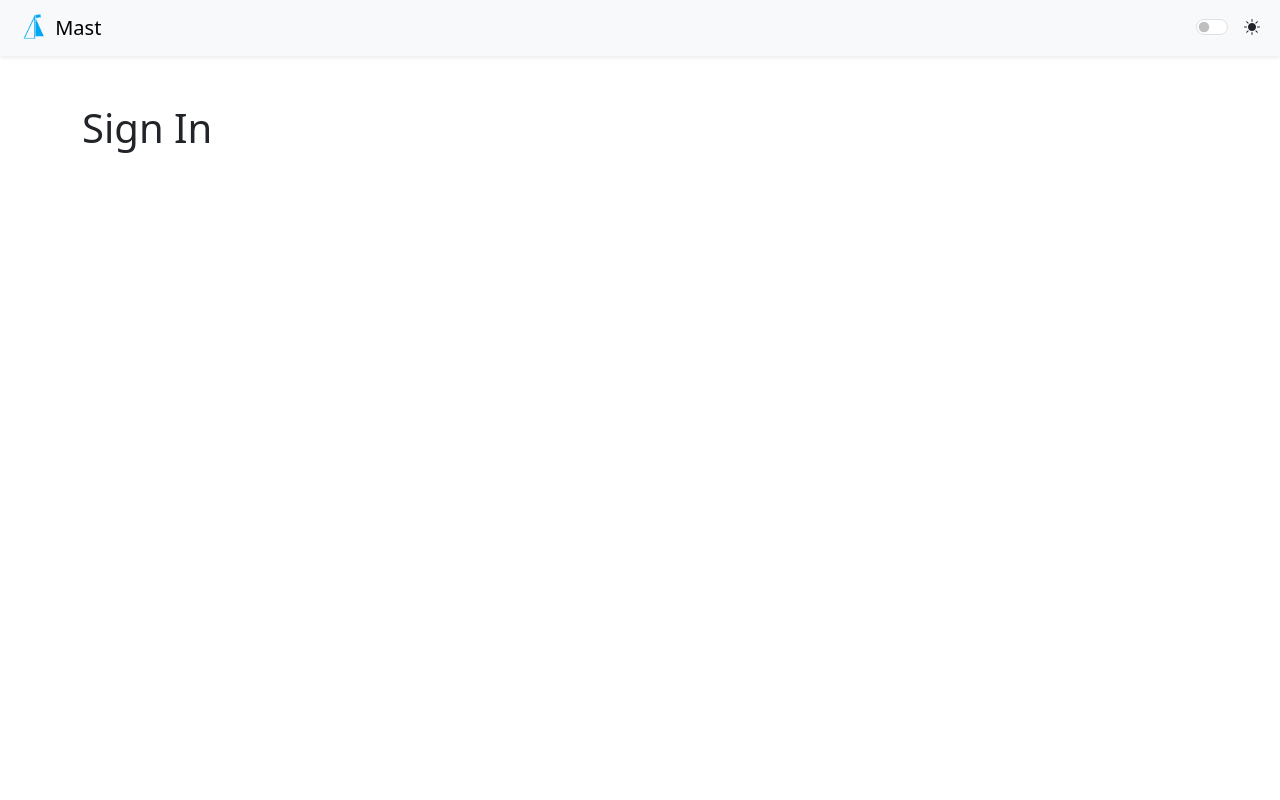
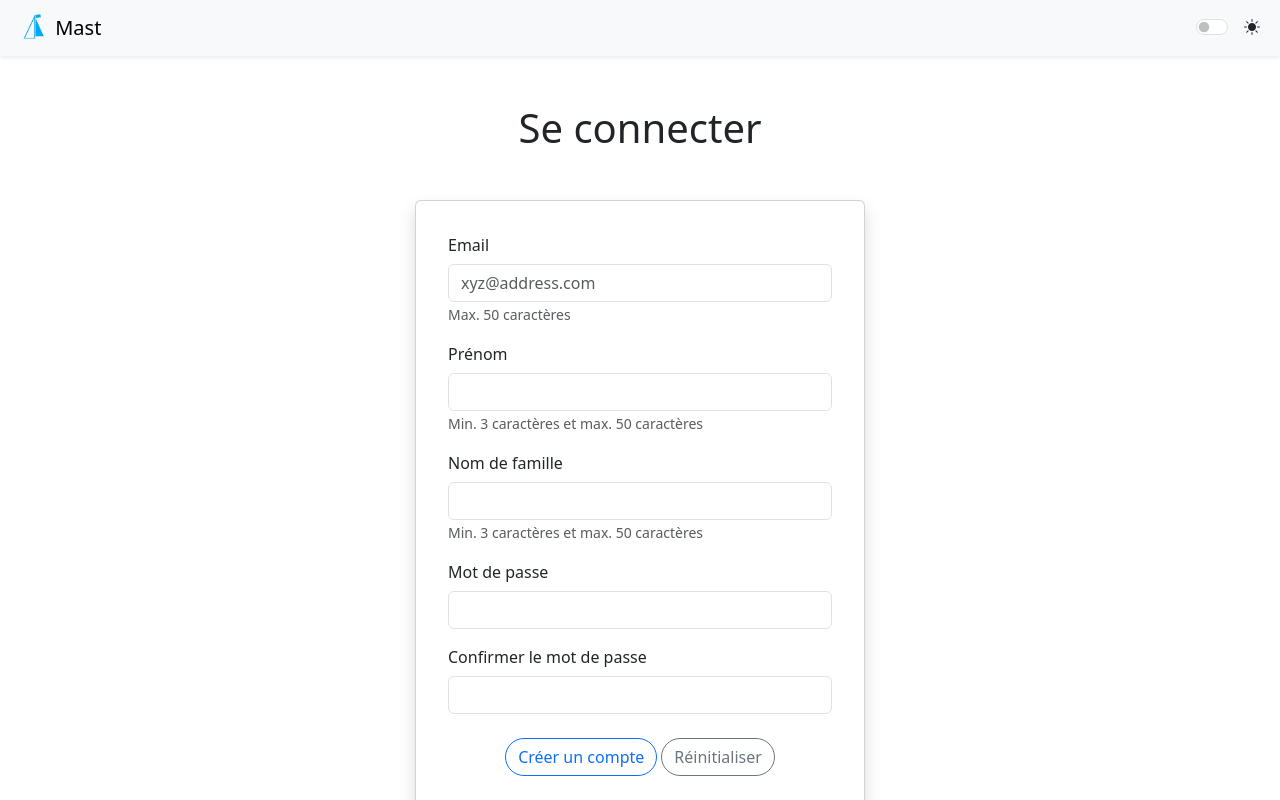
Before and after one commit to AlexVachon/asp-frontend, a Vue app in the folder asp-project/: page /auth/sign in a window 1280 px wide. Shown: the top 800 px of the page. Built offline with nearby package versions, Linux system fonts and the light colour scheme.

Commit message:
Correction formulaire + navbar

```diff
--- a/asp-project/src/App.vue
+++ b/asp-project/src/App.vue
@@ -1,13 +1,9 @@
 <template>
-    <div v-if="['login', 'sign'].includes(route.name as string)">
-      <MenuConnect />
-    </div>
-    <div v-else>
+  <MenuConnect v-if="['login', 'sign'].includes(route.name as string)" />
 
-    </div>
-    <main class="container">
-      <RouterView />
-    </main>
+  <main class="content">
+    <RouterView />
+  </main>
 </template>
 
 <script setup lang="ts">
--- a/asp-project/src/assets/main.scss
+++ b/asp-project/src/assets/main.scss
@@ -1,8 +1,30 @@
 @import "@/assets/variables.scss";
 @import "../../node_modules/bootstrap/scss/bootstrap";
 
-.container {
+
+::-webkit-scrollbar {
+  width: 8px;
+  height: 8px;
+}
+
+::-webkit-scrollbar-track {
+  background: #f0f0f0;
+  border-radius: 4px;
+}
+
+::-webkit-scrollbar-thumb {
+  background: linear-gradient(45deg, #d1d9ff, #e2e7ff);
+  border-radius: 4px;
+  box-shadow: inset 0 0 6px rgba(0, 0, 0, 0.1);
+}
+
+::-webkit-scrollbar-thumb:hover {
+  background: linear-gradient(45deg, #b8c4ff, #d0d7ff);
+}
+
+.content {
   @extend .container-sm, .my-5;
+  overflow: visible;
 }
 
 .auth-forms {
@@ -28,3 +50,7 @@
     width: 1px;
   }
 }
+
+.menu-connect {
+  @extend  .navbar, .bg-body-tertiary, .shadow-sm, .p-2, .sticky-top;
+}
--- a/asp-project/src/components/Forms/Form.vue
+++ b/asp-project/src/components/Forms/AuthForm.vue
@@ -5,8 +5,9 @@
                 <b-form @submit.prevent="onSubmit" @reset="onReset">
                     <div v-for="(field, index) in fields" :key="index" class="mb-3">
                         <b-form-group :label="field.label" :description="field.description">
-                            <b-form-input v-model="formData[field.name]" :type="field.type" :name="field.name" :required="field.required"
-                                :placeholder="field.placeholder" :state="submitted? getFieldState(field.name) : formType === 'LogIn' ? null : true " />
+                            <b-form-input v-model="formData[field.name]" :type="field.type" :name="field.name"
+                                :required="field.required" :placeholder="field.placeholder"
+                                :state="submitted ? getFieldState(field.name) : null" />
 
                             <b-form-invalid-feedback v-if="submitted && getFieldState(field.name) === false">
                                 {{ getRule(field.name) }}
@@ -15,8 +16,8 @@
                     </div>
                     <slot actions>
                         <b-list-group horizontal class="gap-1 d-flex justify-content-center my-4">
-                            <b-button type="submit" variant="outline-primary" :disabled="isLoading"
-                                pill>S'identifier</b-button>
+                            <b-button type="submit" variant="outline-primary" :disabled="isLoading" pill>{{ formType ===
+                                'LogIn' ? "S'identifier" : 'Créer un compte' }}</b-button>
                             <b-button type="reset" variant="outline-secondary" :disabled="isLoading" pill>Réinitialiser
                             </b-button>
                         </b-list-group>
@@ -29,7 +30,7 @@
 </template>
 
 <script lang="ts" setup>
-import { ref } from 'vue';
+import { computed, ref } from 'vue';
 import type { PropType } from 'vue';
 import type { TField } from '@/components/Types/types';
 import Loading from '@/components/Tools/Loading.vue';
@@ -39,6 +40,10 @@ const props = defineProps({
     submit: {
         type: Function,
         default: async () => await new Promise(r => setTimeout(r, 3000))
+    },
+    formData: {
+        type: Object,
+        required: true
     },
     formType: {
         type: String as () => TAuthForm,
@@ -51,9 +56,10 @@ const props = defineProps({
     }
 });
 
-const isLoading = ref(false)
+const isLoading = ref(false);
 
-const formData = ref<any>({});
+const formData = computed(() => props.formData);
+
 const formErrors = ref<any>({});
 const submitted = ref(false);
 
@@ -76,7 +82,7 @@ const getFieldState = (fieldName: string) => {
     return (submitted.value && !formErrors.value[fieldName]) ? true : false;
 };
 
-const onSubmit = async() => {
+const onSubmit = async () => {
     isLoading.value = true
     submitted.value = true;
 
@@ -103,7 +109,6 @@ const onSubmit = async() => {
 };
 
 const onReset = () => {
-    formData.value = {};
     formErrors.value = {};
     submitted.value = false;
     initializeFormData();
--- a/asp-project/src/components/NavBar/MenuConnect.vue
+++ b/asp-project/src/components/NavBar/MenuConnect.vue
@@ -1,6 +1,6 @@
 <template>
 
-    <nav class="navbar bg-body-tertiary shadow-sm p-2">
+    <nav class="menu-connect">
         <div class="container-fluid">
             <a class="navbar-brand" href="/">
                 <img src="/mast.png" alt="Logo" width="30" height="25" class="d-inline-block align-text-top">
--- a/asp-project/src/views/connect/LogIn.vue
+++ b/asp-project/src/views/connect/LogIn.vue
@@ -3,23 +3,30 @@
         S'identifier
     </h1>
     <div>
-        <Form class="auth-forms" :fields="fields" form-type="LogIn">
+        <AuthForm class="auth-forms" :form-data="formData" :fields="fields" form-type="LogIn">
             <template #footer>
-                <Divider direction="horizontal" :width="80"/>
+                <Divider direction="horizontal" :width="80" />
                 <div class="text-center my-4">
-                <b-button class="" :to="{ name: 'sign' }" variant="outline-primary" pill>
-                    S'inscrire
-                </b-button>
+                    <b-button :to="{ name: 'sign' }" variant="outline-primary" pill>
+                        S'inscrire
+                    </b-button>
                 </div>
             </template>
-        </Form>
+        </AuthForm>
     </div>
 
 </template>
 <script lang="ts" setup>
-import Form from '@/components/Forms/Form.vue';
+import { ref } from 'vue';
+import AuthForm from '@/components/Forms/AuthForm.vue';
 import type { TField } from '@/components/Types/types';
 import Divider from '@/components/Tools/Divider.vue';
+
+const formData = ref({
+    email: '',
+    password: ''
+})
+
 
 const fields: TField[] = [
     {
--- a/asp-project/src/views/connect/SignIn.vue
+++ b/asp-project/src/views/connect/SignIn.vue
@@ -1,10 +1,120 @@
 <template>
-    <h1>
-        Sign In
+    <h1 class="center-header">
+        Se connecter
     </h1>
+    <div>
+        <AuthForm :fields="fields" :form-data="formData" class="auth-forms" form-type="SignIn">
+            <template #footer>
+                <Divider direction="horizontal" :width="80" />
+                <div class="text-center my-4">
+                    <b-button :to="{ name: 'login' }" variant="outline-primary" pill>
+                        Se connecter
+                    </b-button>
+                </div>
+            </template>
+        </AuthForm>
+    </div>
 
 </template>
-<script lang="js" setup>
+<script lang="ts" setup>
+import { ref } from 'vue';
+import AuthForm from '@/components/Forms/AuthForm.vue';
+import type { TField } from '@/components/Types/types';
+import Divider from '@/components/Tools/Divider.vue';
+
+const formData = ref({
+    email: '',
+    f_name: '',
+    l_name: '',
+    password: '',
+    confirm_password: ''
+});
 
 
+const fields: TField[] = [
+    {
+        name: 'email',
+        type: 'email',
+        label: 'Email',
+        placeholder: 'xyz@address.com',
+        description: 'Max. 50 caractères',
+        rules: [
+            {
+                message: 'Ne peut être vide !',
+                validate: (value: string) => !!value
+            },
+            {
+                message: 'Votre adresse est trop longue',
+                validate: (value: string) => value.length <= 50
+            }
+        ]
+    },
+    {
+        name: 'f_name',
+        type: 'text',
+        label: 'Prénom',
+        description: 'Min. 3 caractères et max. 50 caractères',
+        rules: [
+            {
+                message: 'Ne peut être vide !',
+                validate: (value: string) => !!value
+            },
+            {
+                message: 'Votre prénom est trop long',
+                validate: (value: string) => value.length <= 50
+            },
+            {
+                message: 'Votre prénom est trop court',
+                validate: (value: string) => value.length > 3
+            }
+        ]
+    },
+    {
+        name: 'l_name',
+        type: 'text',
+        label: 'Nom de famille',
+        description: 'Min. 3 caractères et max. 50 caractères',
+        rules: [
+            {
+                message: 'Ne peut être vide !',
+                validate: (value: string) => !!value
+            },
+            {
+                message: 'Votre nom est trop long',
+                validate: (value: string) => value.length <= 50
+            },
+            {
+                message: 'Votre nom est trop court',
+                validate: (value: string) => value.length > 3
+            }
+        ]
+    },
+    {
+        name: 'password',
+        type: 'password',
+        label: 'Mot de passe',
+        rules: [
+            {
+                message: 'Ne peut être vide !',
+                validate: (value: string) => !!value
+            }
+        ]
+    },
+    {
+        name: 'confirm_password',
+        type: 'password',
+        label: 'Confirmer le mot de passe',
+        rules: [
+            {
+                message: 'Ne peut être vide !',
+                validate: (value: string) => !!value
+            },
+            {
+                message: 'Les mots de passe ne correspondent pas !',
+                validate: (value: string) => value === formData.value.password
+            }
+        ]
+    }
+]
+
 </script>
```
